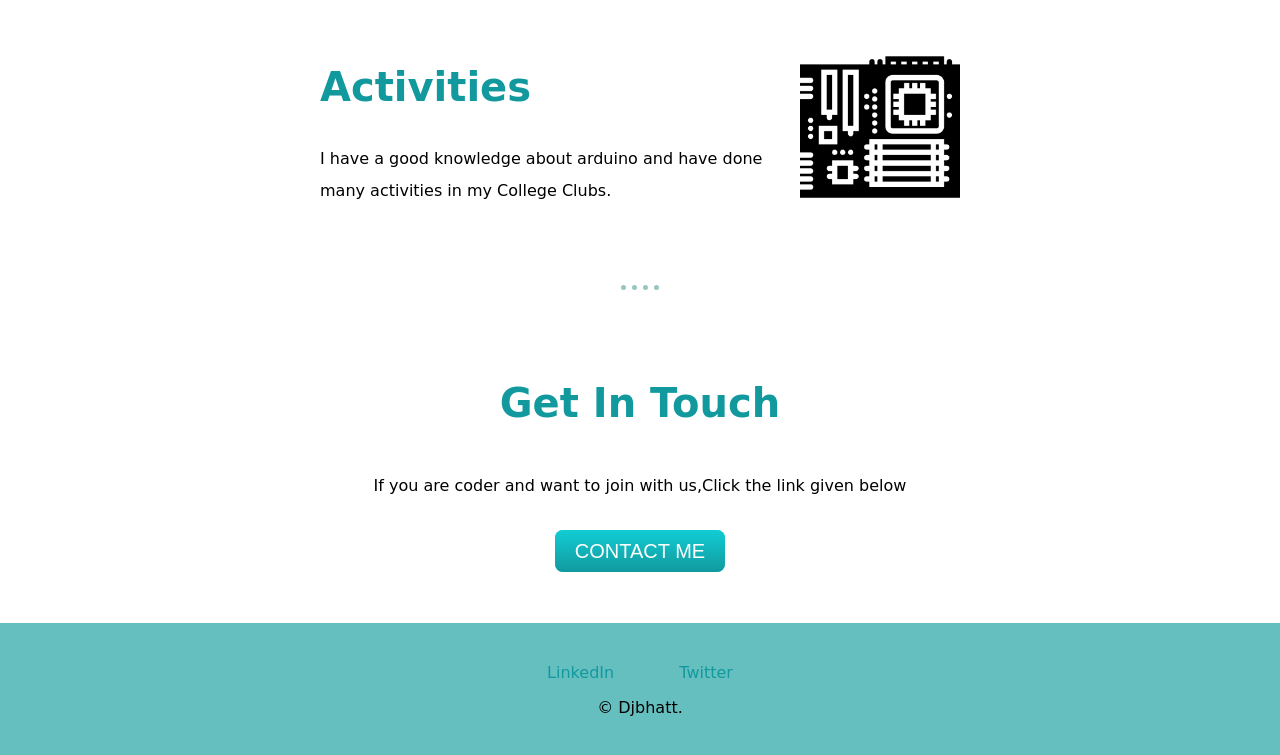
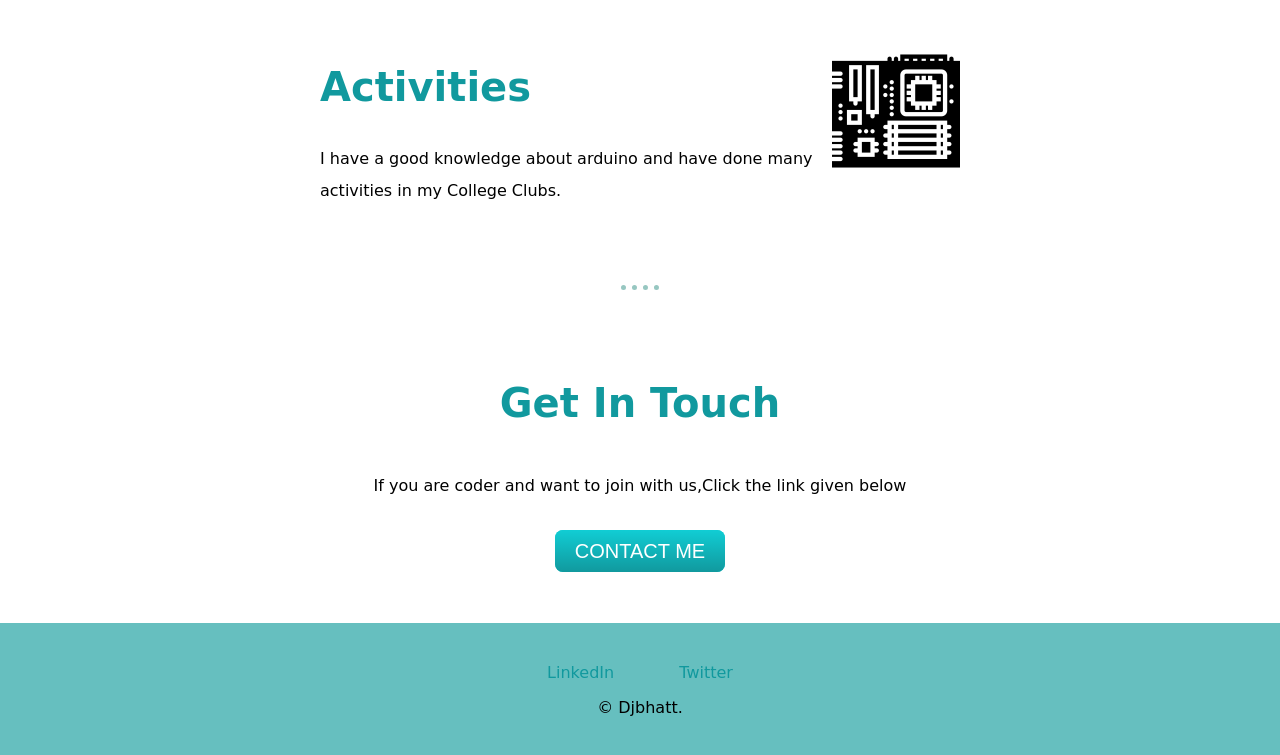
Before and after one commit to djbhatt123/Debraj_Website, a plain HTML site: page index.html in a window 1280 px wide. Shown: the part 1489-2244 px from the top of the page. Drawn offline with Linux system fonts and the light colour scheme; a web font is replaced by a local one.

Commit message:
Update index.html

```diff
--- a/index.html
+++ b/index.html
@@ -43,7 +43,7 @@ I have also qualified IIT Madras Entrance and joined the course (Programming & D
                     grasp in Web Devolopment.</p>
             </div>
             <div class="skill-row">
-                <img class="Drone" src="motherboard.png" alt="arduino" width="25%">
+                <img class="Drone" src="motherboard.png" alt="arduino" width="20%">
                 <h3>Activities</h3>
                 <p style="margin-bottom: 78px;"> I have a good knowledge about arduino and have done many activities in my College Clubs.</p>
             </div>
```
